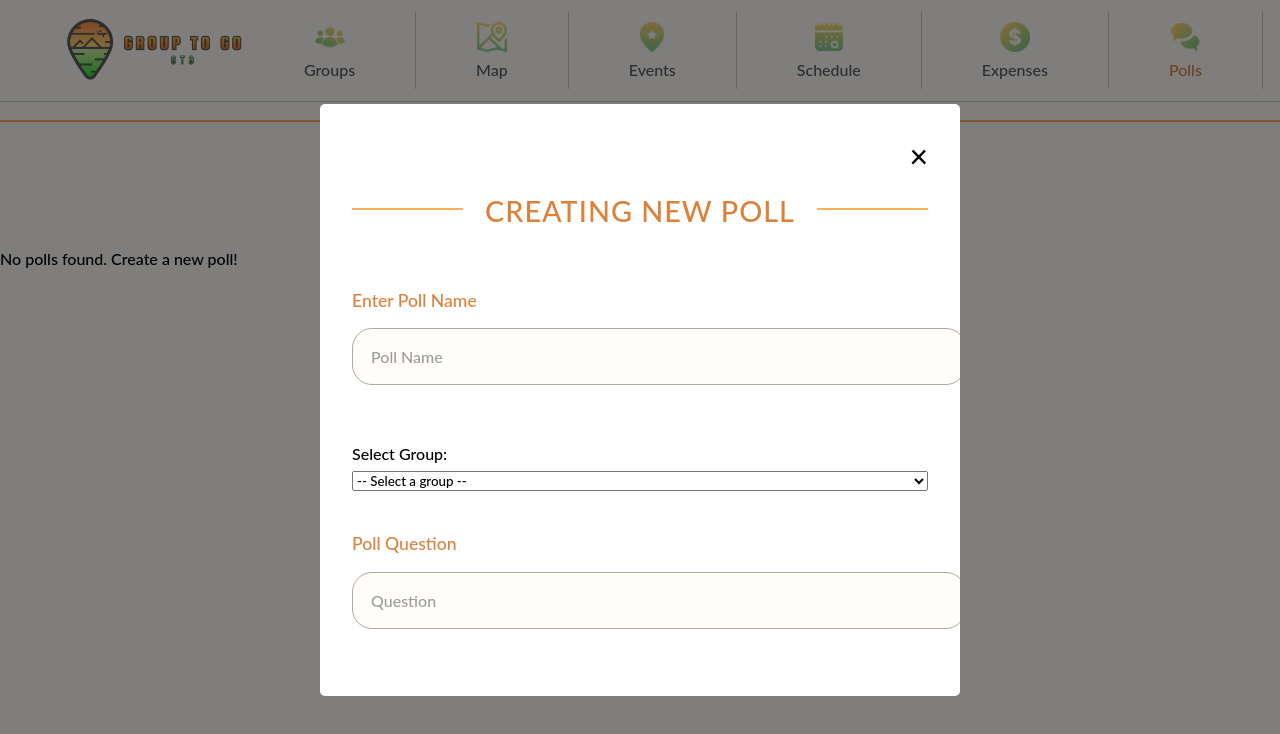
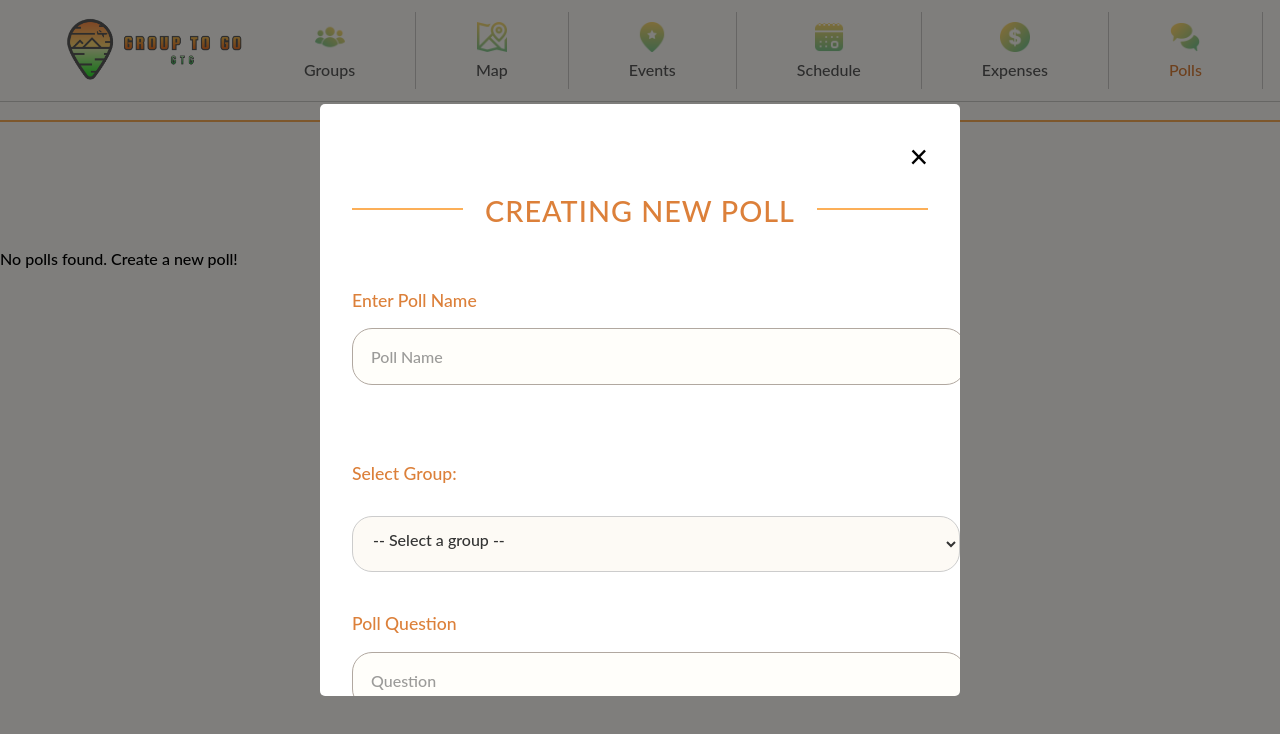
Before and after one commit to SafiraSari/group-to-go, a React (Create React App) app: page /polls in a window 1280 px wide. Both pictures are taken after a click on the button "+ Create New Poll". Shown: the top 734 px of the page. Built offline with nearby package versions, Linux system fonts and the light colour scheme.

Commit message:
fix some issue in modal ui

```diff
--- a/src/pages/Polls.css
+++ b/src/pages/Polls.css
@@ -142,6 +142,7 @@
 .selected-category {
   display: flex;
   justify-content: center;
+
   margin: 1rem 0;
 }
 
@@ -188,3 +189,30 @@
   color: #fff; /* Or your preferred color */
   border-radius: 6px;
 }
+.polls-container select {
+  width: 105.5%;
+  height: 3.5rem;
+  padding: 0.75rem 1rem;
+  font-size: 1rem;
+  font-family: inherit;
+  border: 1px solid #ccc;
+  border-radius: 20px;
+  background-color: #fdfaf5;
+  color: #333;
+  outline: none;
+  transition: border 0.3s ease;
+}
+
+.polls-container select:focus {
+  border-color: var(--CARAMEL);
+}
+.modal-label {
+  font-size: 1.1rem;
+  font-weight: 500;
+  color: var(--CARAMEL); /* same as Poll Question */
+  margin-bottom: 0.3rem;
+  display: block;
+}
+.polls-container select option:disabled {
+  color: #999;
+}
--- a/src/pages/Polls.js
+++ b/src/pages/Polls.js
@@ -323,9 +323,9 @@ const Polls = () => {
             <h1>CREATING NEW POLL</h1>
             <Input label="Enter Poll Name" placeholder="Poll Name" value={pollName} onChange={(e) => setPollName(e.target.value)} />
             <div className="input-wrapper">
-              <label>Select Group:</label>
+            <h3><label className="modal-label">Select Group:</label></h3>
               <select value={groupId} onChange={(e) => setGroupId(e.target.value)}>
-                <option value="">-- Select a group --</option>
+                <option value="" disabled hidden>-- Select a group --</option>
                 {groups.map((group) => (
                   <option key={group.code} value={group.code}>
                     {group.name}
@@ -336,7 +336,9 @@ const Polls = () => {
             <Input label="Poll Question" placeholder="Question" value={question} onChange={(e) => setQuestion(e.target.value)} />
             <Input label="Additional Notes (optional)" placeholder="Notes" value={notes} onChange={(e) => setNotes(e.target.value)} />
 
-            <h3>Select a Category: <strong>{selectedCategory.name}</strong></h3>
+            <label className="modal-label"><h3>
+              Select a Category: <strong>{selectedCategory.name}</strong></h3>
+              </label>
             <div className="option-button">
               {CATEGORIES.map((category, i) => (
                 <Button key={i} label={category.name} onClick={() => setSelectedCategory(category)} />
```
